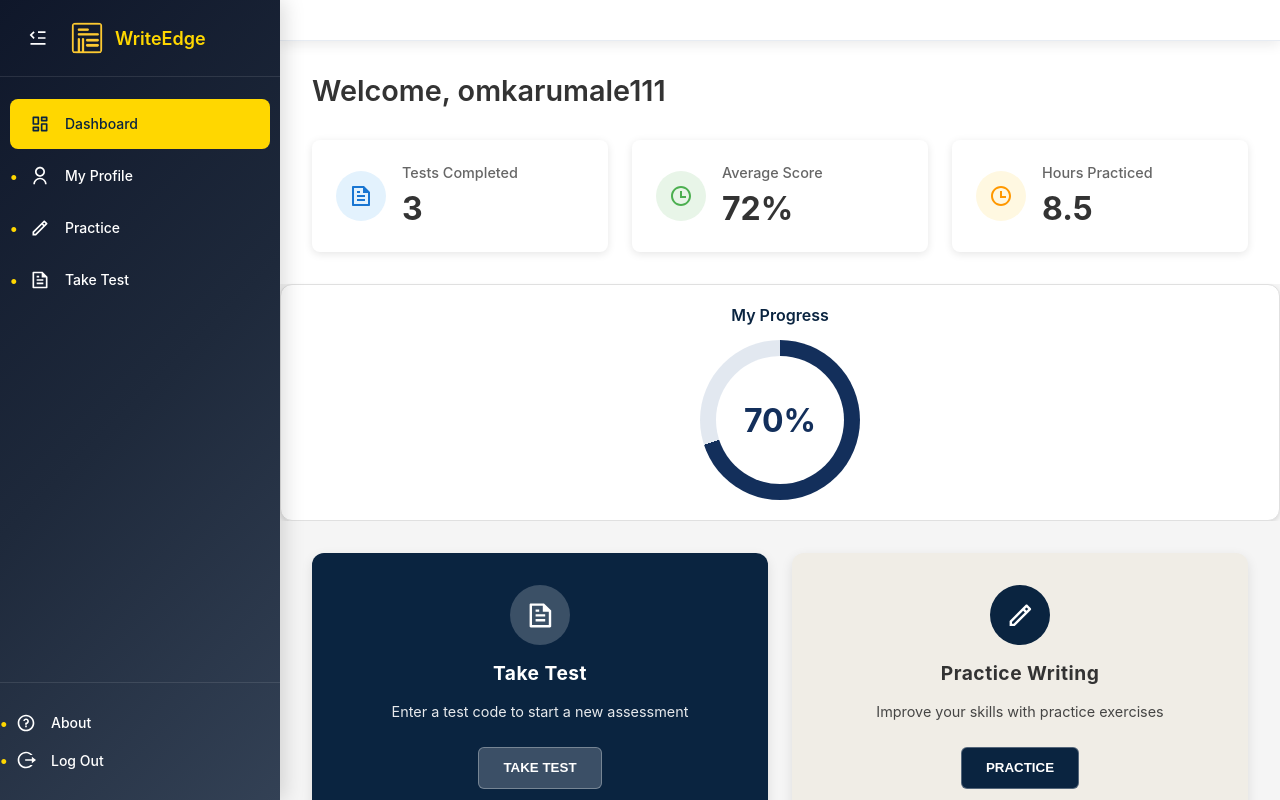
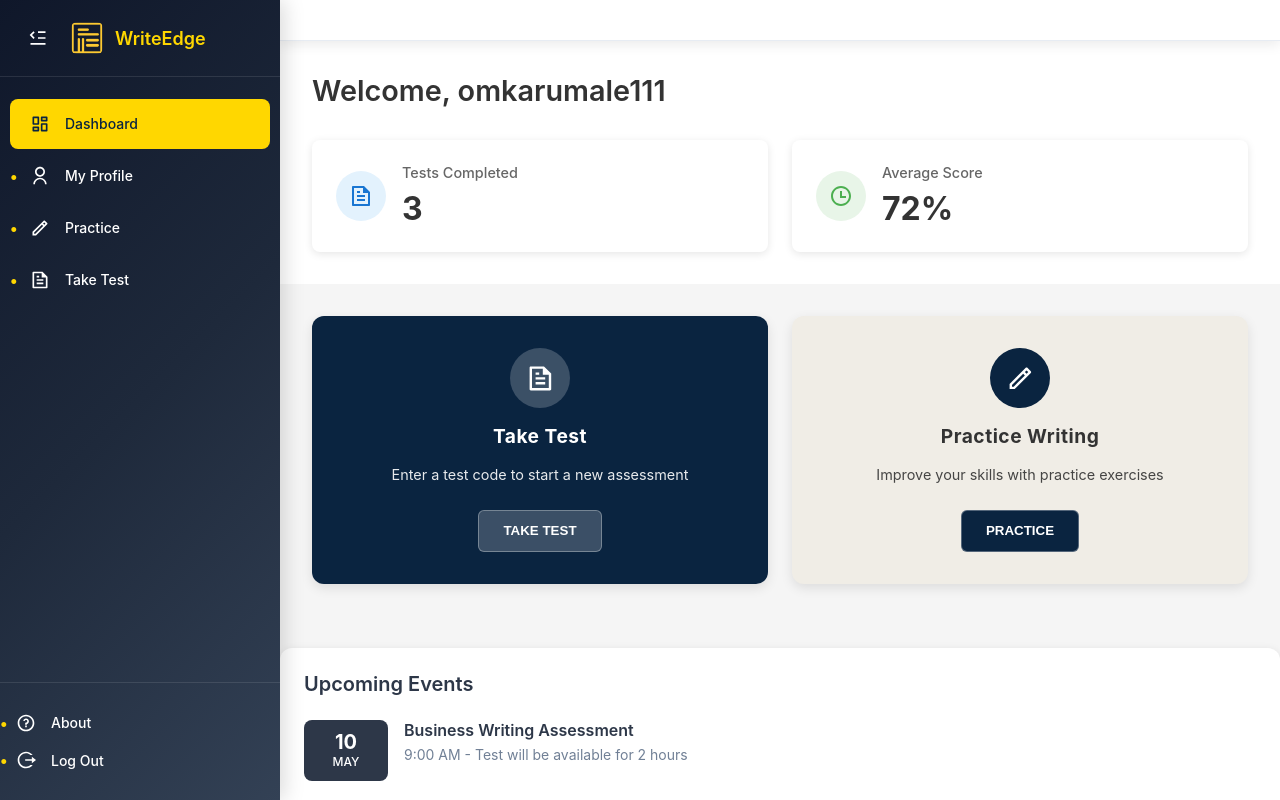
Before and after one commit to omkarumale111/Mini_Project, a React (Vite) app in the folder Front End/: page /dashboard in a window 1280 px wide. Shown: the top 800 px of the page. Built offline with nearby package versions, Linux system fonts and the light colour scheme.

Commit message:
Made some minor changes on student side

```diff
--- a/Front End/src/components/DashboardScreen/Dashboard.jsx
+++ b/Front End/src/components/DashboardScreen/Dashboard.jsx
@@ -199,29 +199,8 @@ const Dashboard = () => {
               <span className="stat-number">72%</span>
             </div>
           </div>
-
-          <div className="stat-card">
-            <div className="stat-icon yellow">
-              <RiTimeLine />
-            </div>
-            <div className="stat-info">
-              <h3>Hours Practiced</h3>
-              <span className="stat-number">8.5</span>
-            </div>
-          </div>
         </div>
 
-        {/* Progress Section */}
-        <div className="progress-section">
-          <h3>My Progress</h3>
-          <div className="progress-chart">
-            <div className="donut-chart" style={{ '--percentage': 70 }}>
-              <div className="donut-chart-center">
-                <span>70%</span>
-              </div>
-            </div>
-          </div>
-        </div>
 
         {/* Action Cards */}
         <div className="action-cards">
--- a/Front End/src/pages/TakeTest.jsx
+++ b/Front End/src/pages/TakeTest.jsx
@@ -238,7 +238,6 @@ const TakeTest = () => {
                 <div className="form-group">
                   <label htmlFor="testId">Test Code</label>
                   <div className="input-wrapper">
-                    <RiLockLine className="input-icon" />
                     <input
                       type="text"
                       id="testId"
```
